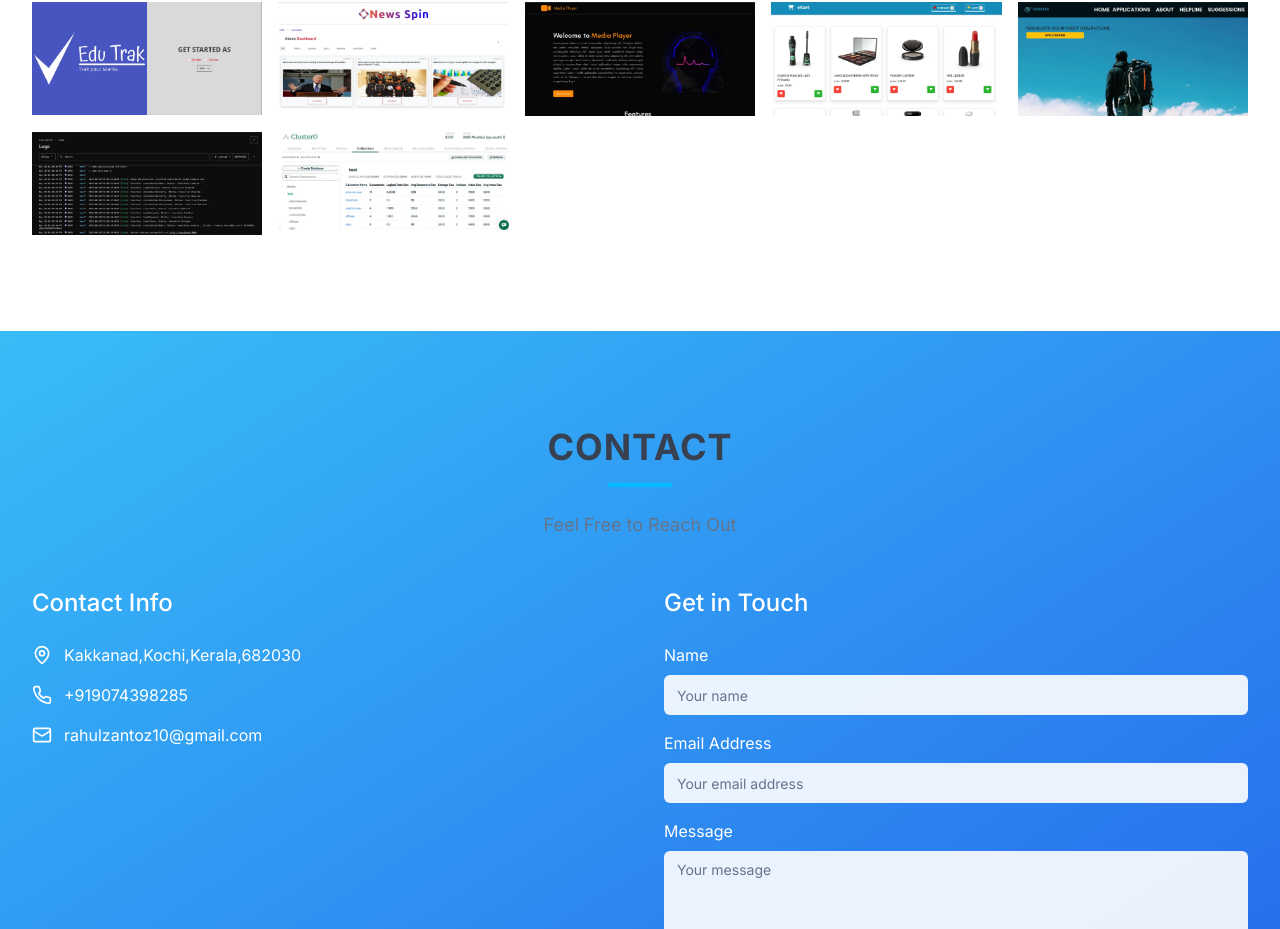
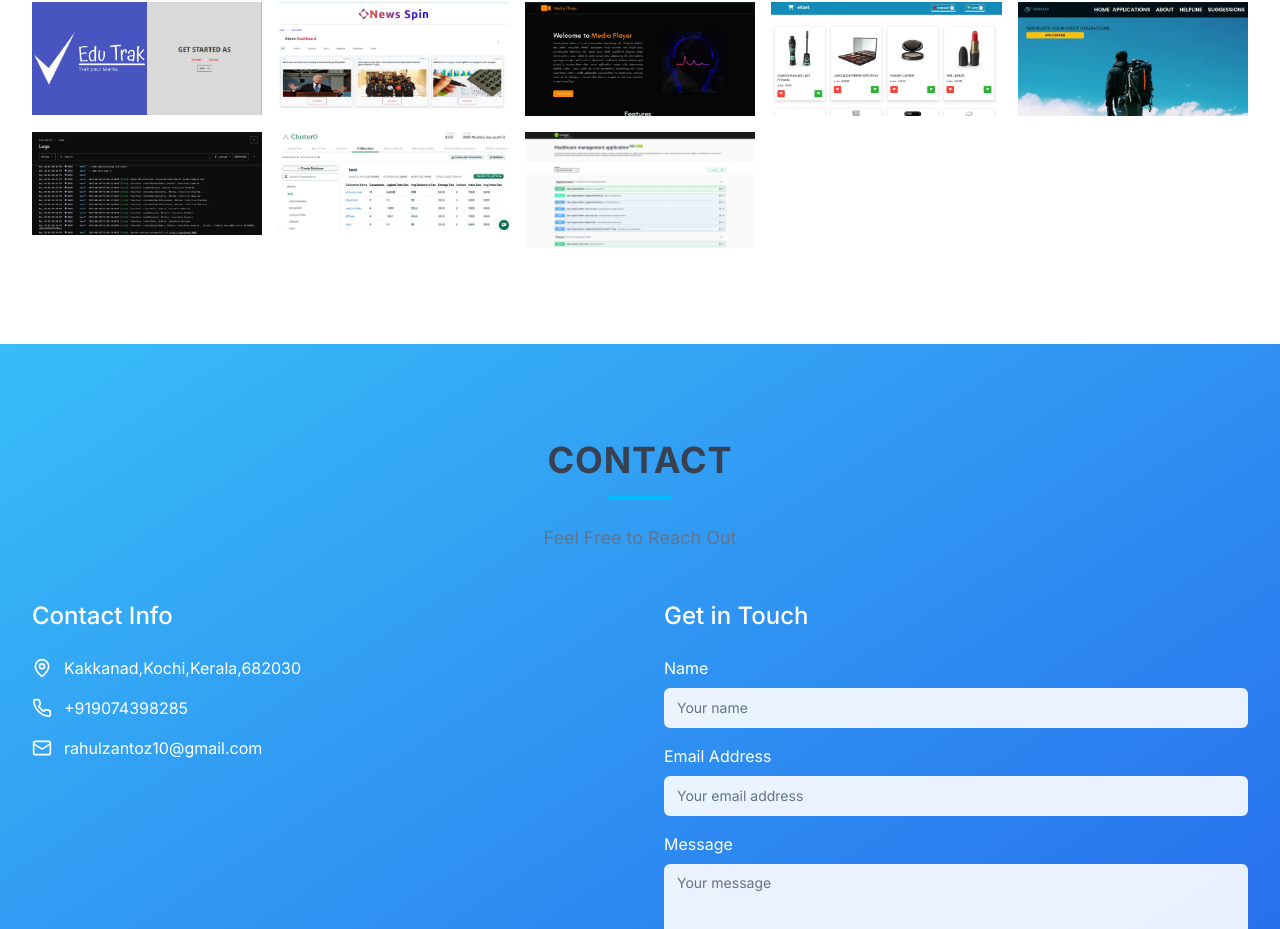
Before and after one commit to rahul-b-p/rahulbp-portfolio-nextJS, a Next.js app: page / in a window 1280 px wide. Shown: the part 3931-4860 px from the top of the page. Built offline with nearby package versions, Linux system fonts and the light colour scheme.

Commit message:
feat(project): new project added

```diff
--- a/constants/portfolio.ts
+++ b/constants/portfolio.ts
@@ -58,6 +58,13 @@ const projectSet: IProject[] = [
     image: "/images/portfolio/punching.webp",
     link: "https://github.com/rahul-b-p/AttendanceManagementSystem-Punching",
   },
+  {
+    id: 8,
+    title: "Health Care Management App",
+    category: PortfolioCategories.NODE,
+    image: "/images/portfolio/helthcare.webp",
+    link: "https://github.com/rahul-b-p/healthcare-management"
+  }
 ];
 
 export default {
```
Also changed, not shown: public/images/portfolio/helthcare.webp (added).
